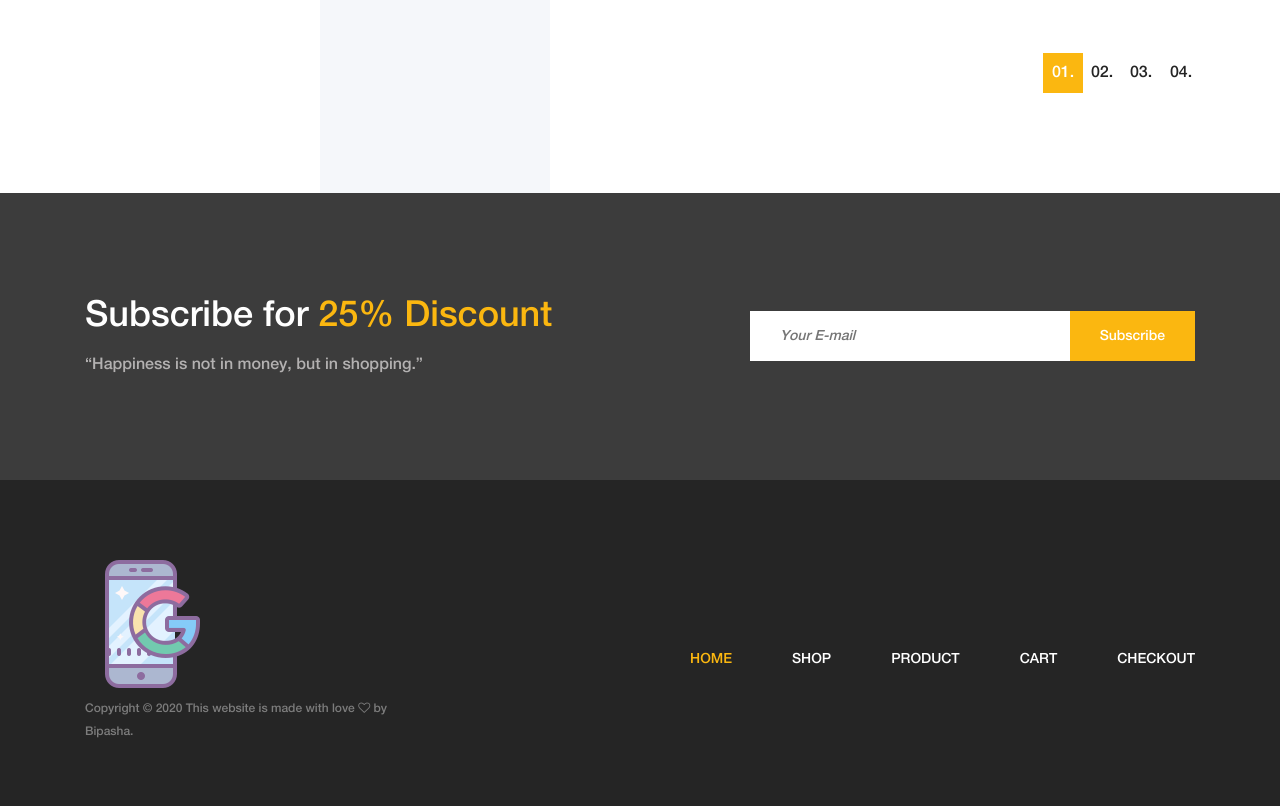
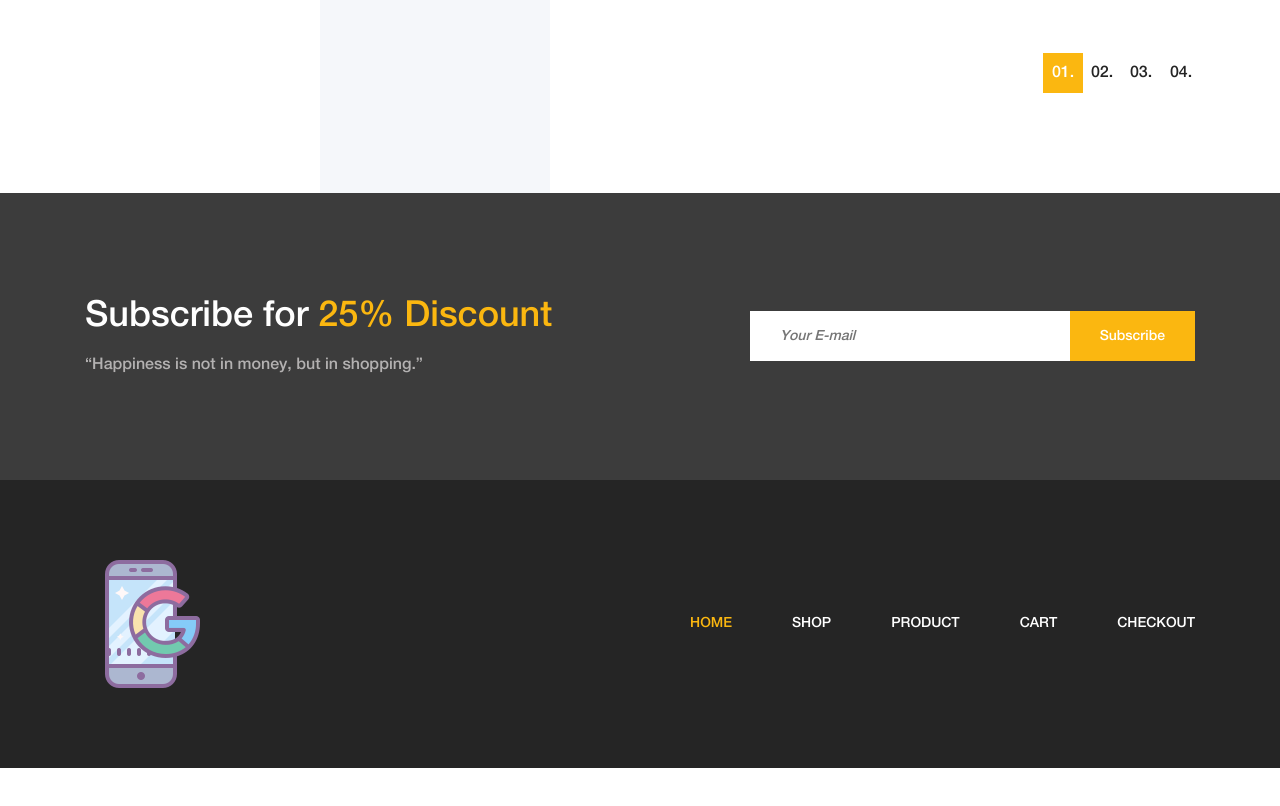
Before and after one commit to mahi0601/e-shop, a plain HTML site: page shop.html in a window 1280 px wide. Shown: the part 1915-2721 px from the top of the page. After the commit the page ends 2683 px from the top, so only its background shows below. Drawn offline with Linux system fonts and the light colour scheme.

Commit message:
Update shop.html

```diff
--- a/shop.html
+++ b/shop.html
@@ -437,14 +437,7 @@
                         <div class="footer-logo mr-50">
                             <a href="index.html"><img src="img/core-img/google-mobile.png" alt=""></a>
                         </div>
-                        <!-- Copywrite Text -->
-                        <p class="copywrite">
-                            <!-- Link back to Colorlib can't be removed. Template is licensed under CC BY 3.0. -->
-                            Copyright &copy;
-                            <script>
-                                document.write(new Date().getFullYear());
-                            </script> This website is made with love <i class="fa fa-heart-o" aria-hidden="true"></i> by Bipasha.
-                        </p>
+
                     </div>
                 </div>
                 <!-- Single Widget Area -->
```
